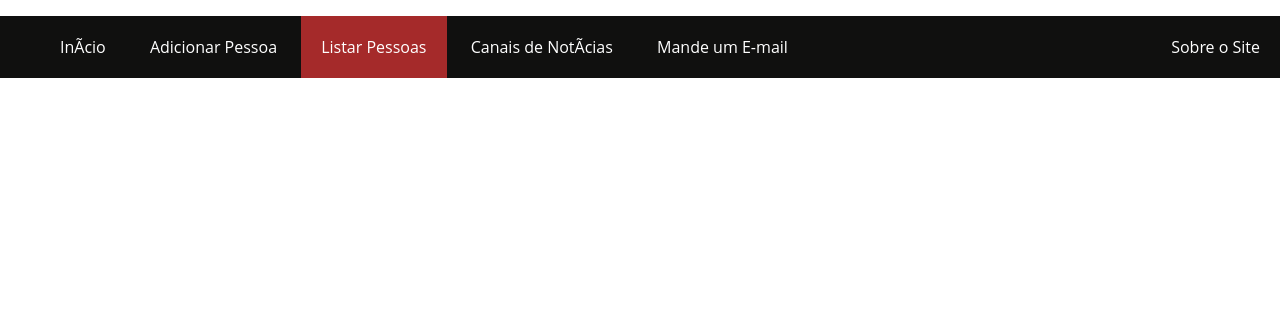
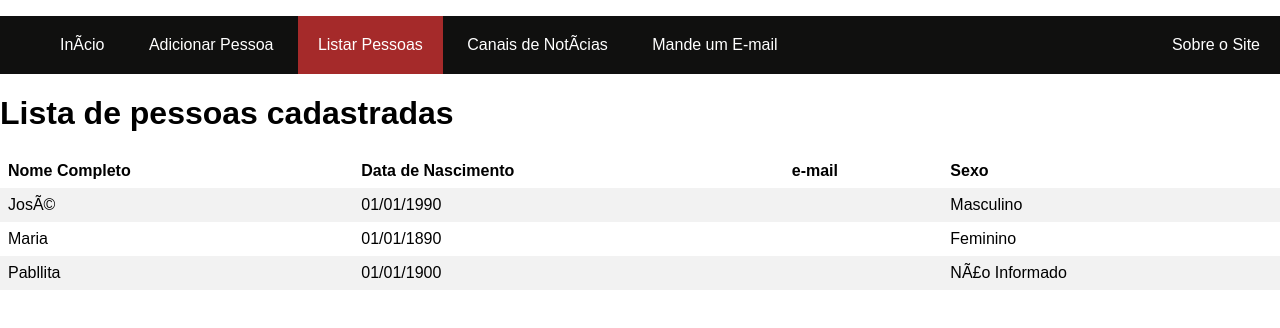
Before and after one commit to JosildaGomes/pweb_2021.2_josildaGomes, a plain HTML site: page u1_exercicio2/listarPessoas.html in a window 1280 px wide. Drawn offline with Linux system fonts and the light colour scheme.

Commit message:
algumas coisinhas
Lista de pessoas

```diff
--- a/u1_exercicio2/listarPessoas.html
+++ b/u1_exercicio2/listarPessoas.html
@@ -19,6 +19,34 @@
 		<li class ="right"> <a href="sobre.html">Sobre o Site </a></li>
 	</ul>
 </nav>
+<h1> Lista de pessoas cadastradas</h1>
+<table>
+	<tr>
+		<td><b>Nome Completo</b></td>
+		<td><b>Data de Nascimento</b></td>
+		<td><b>e-mail</b></td>
+		<td><b>Sexo</b></td>
+	</tr>
+	<tr>
+		<td>José</td>
+		<td>01/01/1990</td>
+		<td><a href="mailto:jose@outro.com"></a></td>
+		<td>Masculino</td>
+	</tr>
+	<tr>
+		<td>Maria</td>
+		<td>01/01/1890</td>
+		<td><a href="mailto:maria@outro.com"></a></td>
+		<td>Feminino</td>
+	</tr>
+	<tr>
+		<td>Pabllita</td>
+		<td>01/01/1900</td>
+		<td><a href="mailto:naosei@dominio.com"></a></td>
+		<td>Não Informado</td>
+	</tr>
+
+</table>
 </body>
 
 </html>
--- a/u1_exercicio2/style/style.css
+++ b/u1_exercicio2/style/style.css
@@ -61,3 +61,24 @@ input {
   	margin-right: 5px;
 
 }
+
+body{
+
+	font-family:Arial, Helvetica, sans-serif ;
+}
+
+
+table{
+	width: 100px;
+}
+table {
+    border-collapse: collapse;
+    width: 100%;
+}
+
+th, td {
+    text-align: left;
+    padding: 8px;
+}
+
+tr:nth-child(even){background-color: #f2f2f2}
```
Also changed, not shown: u1_exercicio2/contato.html (+0 -1 lines), u1_exercicio2/noticias.html (+7 -0 lines).
